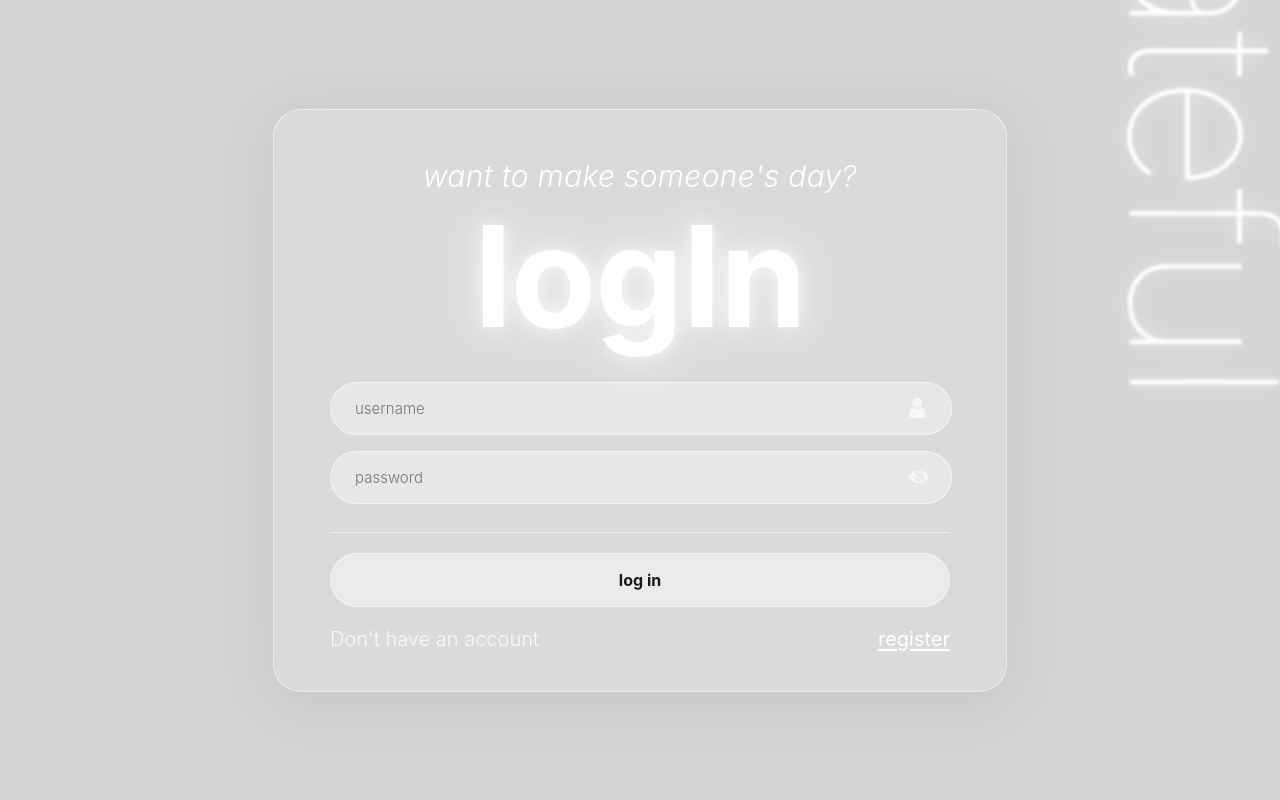
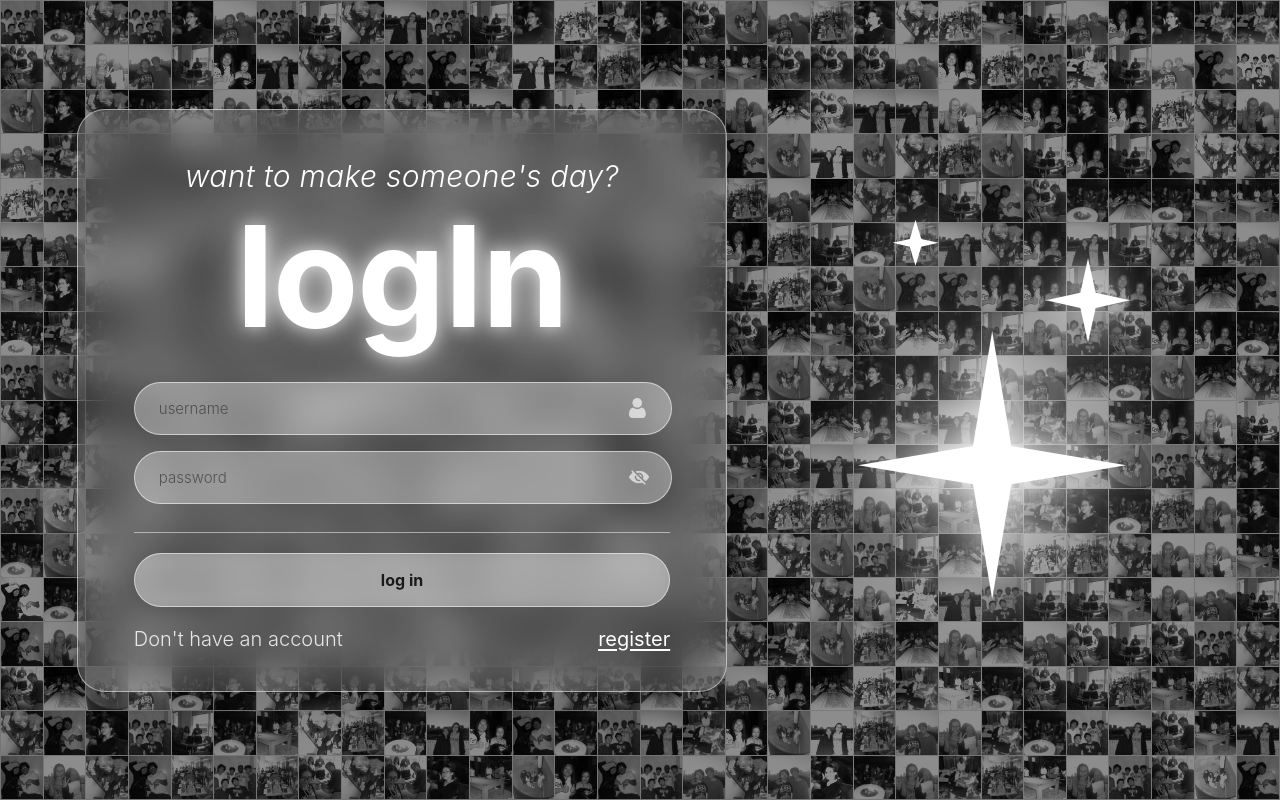
Before and after one commit to VanKhanhAnny/kudos-board, a React app in the folder frontend/: page /login in a window 1280 px wide. Built offline with nearby package versions, Linux system fonts and the light colour scheme; the HTML template or start-up script is replaced by a standard one.

Commit message:
fix auth-layout design

```diff
--- a/frontend/src/components/AuthLayout.css
+++ b/frontend/src/components/AuthLayout.css
@@ -2,72 +2,72 @@
   position: relative;
   min-height: 100vh;
   width: 100%;
-  background: #d4d4d4;
-  display: flex;
-  align-items: center;
-  justify-content: center;
-  padding: 60px 5vw;
   box-sizing: border-box;
   overflow: hidden;
 }
 
-.auth-layout__panel {
+.auth-layout__bg {
+  position: fixed;
+  inset: 0;
+  z-index: 0;
+  pointer-events: none;
+}
+
+.auth-layout__overlay {
+  position: absolute;
+  inset: 0;
+  background: rgba(0, 0, 0, 0.45);
+  pointer-events: none;
+}
+
+.auth-layout__row {
   position: relative;
   z-index: 2;
+  min-height: 100vh;
   width: 100%;
-  max-width: 620px;
+  display: flex;
+  flex-direction: row;
+  align-items: center;
+  justify-content: center;
+  gap: 16px;
+  padding: 60px 6vw;
+  box-sizing: border-box;
+}
+
+.auth-layout__panel {
+  flex: 0 1 620px;
   padding: 48px 56px 40px;
   border-radius: 28px;
   background: rgba(255, 255, 255, 0.15);
   border: 1px solid rgba(255, 255, 255, 0.5);
   backdrop-filter: blur(20px);
   -webkit-backdrop-filter: blur(20px);
-  box-shadow: 0 10px 60px rgba(0, 0, 0, 0.08);
-}
-
-.auth-layout__grateful {
-  position: absolute;
-  top: 50%;
-  right: 6vw;
-  transform: translateY(-50%) rotate(90deg);
-  transform-origin: right center;
-  display: flex;
-  align-items: flex-end;
-  gap: 1vw;
-  pointer-events: none;
-  z-index: 1;
+  box-shadow: 0 10px 60px rgba(0, 0, 0, 0.2);
 }
 
 .auth-layout__sparkle {
-  width: 5vw;
-  height: 5vw;
-  filter: drop-shadow(0 0 14px rgba(255, 255, 255, 0.95))
-    drop-shadow(0 0 28px rgba(255, 255, 255, 0.7))
-    drop-shadow(0 0 60px rgba(255, 255, 255, 0.5));
+  flex: 0 0 auto;
+  width: 460px;
+  height: 460px;
+  transform: rotate(180deg);
+  filter: drop-shadow(0 0 20px rgba(255, 255, 255, 0.95))
+    drop-shadow(0 0 50px rgba(255, 255, 255, 0.7))
+    drop-shadow(0 0 100px rgba(255, 255, 255, 0.5));
 }
 
-.auth-layout__grateful-word {
-  font-family: -apple-system, BlinkMacSystemFont, 'SF Pro Display', system-ui, sans-serif;
-  font-weight: 100;
-  font-stretch: condensed;
-  font-size: 16vw;
-  line-height: 0.9;
-  letter-spacing: -0.02em;
-  color: #ffffff !important;
-  text-shadow:
-    0 0 20px rgba(255, 255, 255, 0.6),
-    0 0 60px rgba(255, 255, 255, 0.3);
-  filter: blur(1.5px);
-}
-
-@media (max-width: 720px) {
-  .auth-layout {
-    padding: 40px 20px;
+@media (max-width: 900px) {
+  .auth-layout__row {
+    flex-direction: column;
+    gap: 24px;
+    padding: 40px 24px;
   }
   .auth-layout__panel {
+    flex: 0 0 auto;
     padding: 36px 28px 30px;
+    max-width: 100%;
   }
-  .auth-layout__grateful {
-    display: none;
+  .auth-layout__sparkle {
+    width: 240px;
+    height: 240px;
   }
 }
--- a/frontend/src/components/AuthLayout.jsx
+++ b/frontend/src/components/AuthLayout.jsx
@@ -1,12 +1,17 @@
+import { HeroTileGrid } from './HeroTileGrid'
+import { heroTiles } from '../data/heroTiles'
 import './AuthLayout.css'
 
 export function AuthLayout({ children }) {
   return (
     <main className="auth-layout">
-      <div className="auth-layout__panel">{children}</div>
-      <div className="auth-layout__grateful" aria-hidden="true">
+      <div className="auth-layout__bg">
+        <HeroTileGrid tiles={heroTiles} />
+        <div className="auth-layout__overlay" />
+      </div>
+      <div className="auth-layout__row">
+        <div className="auth-layout__panel">{children}</div>
         <Sparkle />
-        <span className="auth-layout__grateful-word">grateful</span>
       </div>
     </main>
   )
```
Also changed, not shown: frontend/src/assets/icons/eye.png (added).
